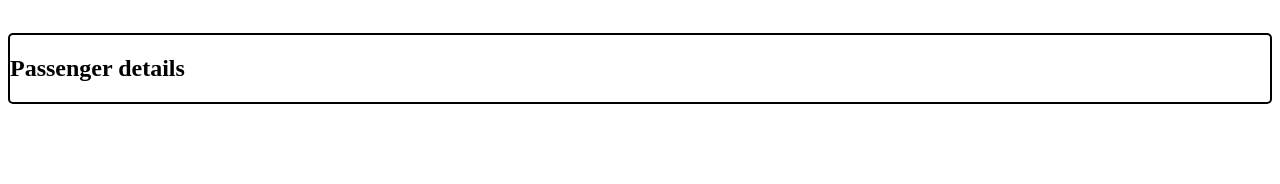
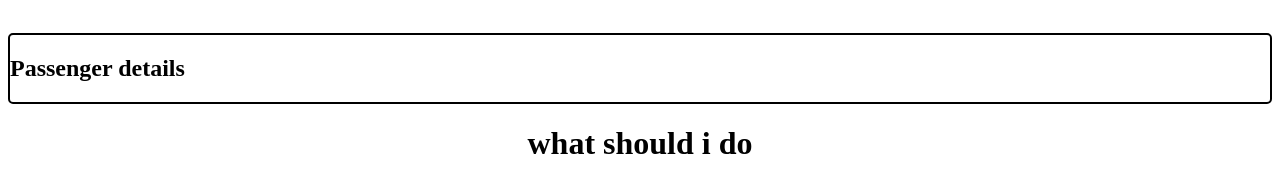
Before and after one commit to robsonmanata/codingwars, a plain HTML site: page index.html in a window 1280 px wide. Shown: the part 784-968 px from the top of the page. Before the commit the page ends 896 px from the top, so only its background shows below. Drawn offline with Linux system fonts and the light colour scheme.

Commit message:
what should do

```diff
--- a/index.html
+++ b/index.html
@@ -52,6 +52,6 @@
     <p id="mzform"></p>
 </div>
 
-
+<h1>what should i do </h1>
 </body>
 </html>
```
